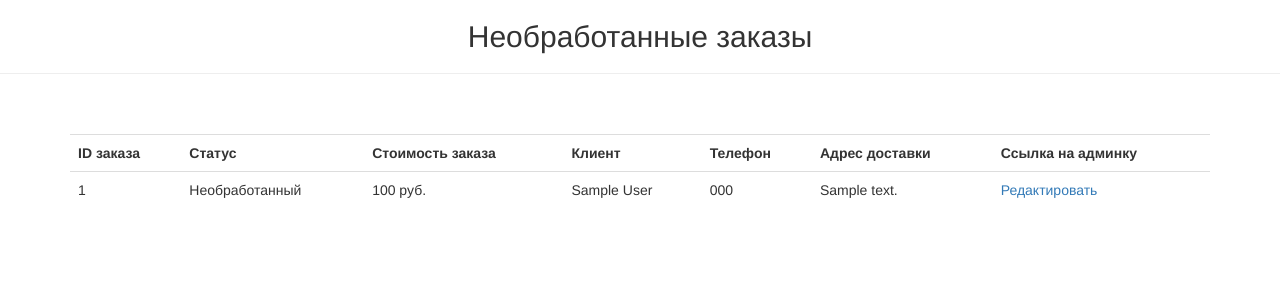
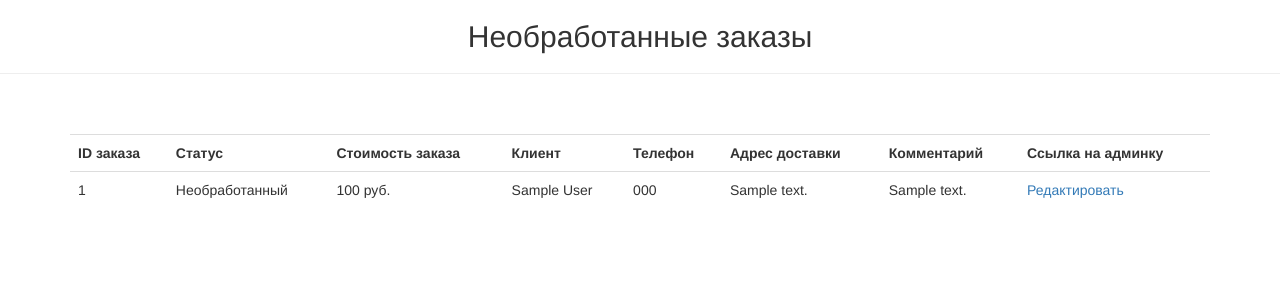
Before and after one commit to OlgaVino25/django_restaurant_order_api, a Django app: page /manager/orders/ in a window 1280 px wide. Shown: the part 52-352 px from the top of the page. Run offline with Django 3.2, Linux system fonts and the light colour scheme; a user stored in the database is signed in; tables that the repository leaves empty hold one stand-in row (values such as "Sample post"); parts of the project's set-up code (start-up, migrations or seed data) failed here and were passed over; some libraries are stand-ins or nearby versions.

Commit message:
Добавлен комментарий и возможность редактирования

```diff
--- a/foodcartapp/admin.py
+++ b/foodcartapp/admin.py
@@ -143,6 +143,7 @@ class OrderAdmin(admin.ModelAdmin):
         "address",
         "status",
         "created_at",
+        "comments",
     ]
     list_filter = ["status", "created_at"]
     search_fields = ["firstname", "lastname", "phonenumber", "address"]
--- a/foodcartapp/models.py
+++ b/foodcartapp/models.py
@@ -144,7 +144,7 @@ class Order(models.Model):
         db_index=True,
     )
 
-    notes = models.TextField("Примечания", blank=True)
+    comments = models.TextField("Комментарий", blank=True)
 
     objects = OrderQuerySet.as_manager()
 
--- a/restaurateur/templates/order_items.html
+++ b/restaurateur/templates/order_items.html
@@ -16,6 +16,7 @@
       <th>Клиент</th>
       <th>Телефон</th>
       <th>Адрес доставки</th>
+      <th>Комментарий</th>
       <th>Ссылка на админку</th>
     </tr>
 
@@ -27,10 +28,11 @@
       <td>{{ order.firstname }} {{ order.lastname }}</td>
       <td>{{ order.phonenumber }}</td>
       <td>{{ order.address }}</td>
+      <td>{{ order.comments }}</td>
       <td>
         <a
-          href="{% url 'admin:foodcartapp_order_change' order.id %}?next={{ request.path|urlencode }}"
-          >Редактировать</a
+        href="{% url 'admin:foodcartapp_order_change' order.id %}?next={{ request.path|urlencode }}"
+        >Редактировать</a
         >
       </td>
     </tr>
--- a/restaurateur/views.py
+++ b/restaurateur/views.py
@@ -129,6 +129,7 @@ def view_orders(request):
                 "lastname": order.lastname,
                 "phonenumber": phone_number,
                 "address": order.address,
+                "comments": order.comments,
             }
         )
 
```
Also changed, not shown: foodcartapp/migrations/0005_remove_order_notes_order_comments.py (added).
